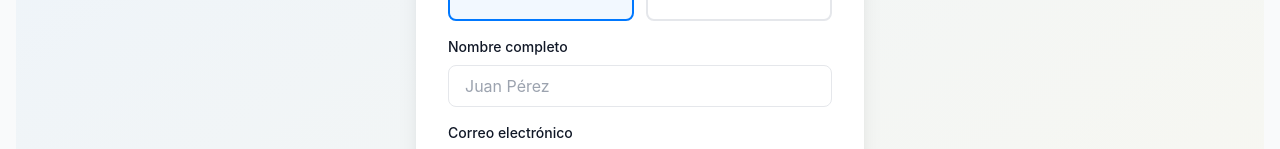
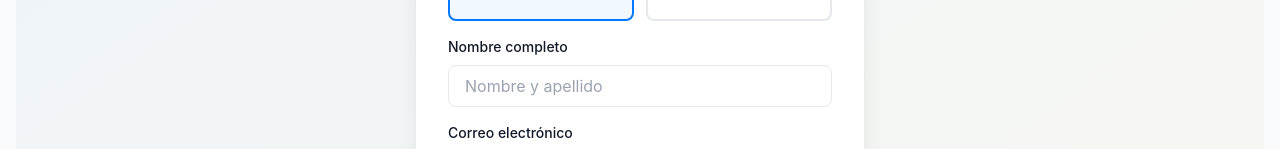
Before and after one commit to Mariavillca123/ElectroHub-frontend, a React (Vite) app: page /registro in a window 1280 px wide. Shown: the part 435-584 px from the top of the page. Built offline with nearby package versions, Linux system fonts and the light colour scheme; no server answers.

Commit message:
Mejora en el registro

```diff
--- a/src/pages/Auth/RegisterPage.tsx
+++ b/src/pages/Auth/RegisterPage.tsx
@@ -139,7 +139,7 @@ export default function RegisterPage() {
                 type="text"
                 required
                 className="w-full px-4 py-2 border border-border rounded-lg focus:outline-none focus:ring-2 focus:ring-primary"
-                placeholder="Juan Pérez"
+                placeholder="Nombre y apellido"
                 value={form.name}
                 onChange={(e) => setForm({ ...form, name: e.target.value })}
               />
```
Also changed, not shown: 1 other file (tests, documents, lock files or other folders).
